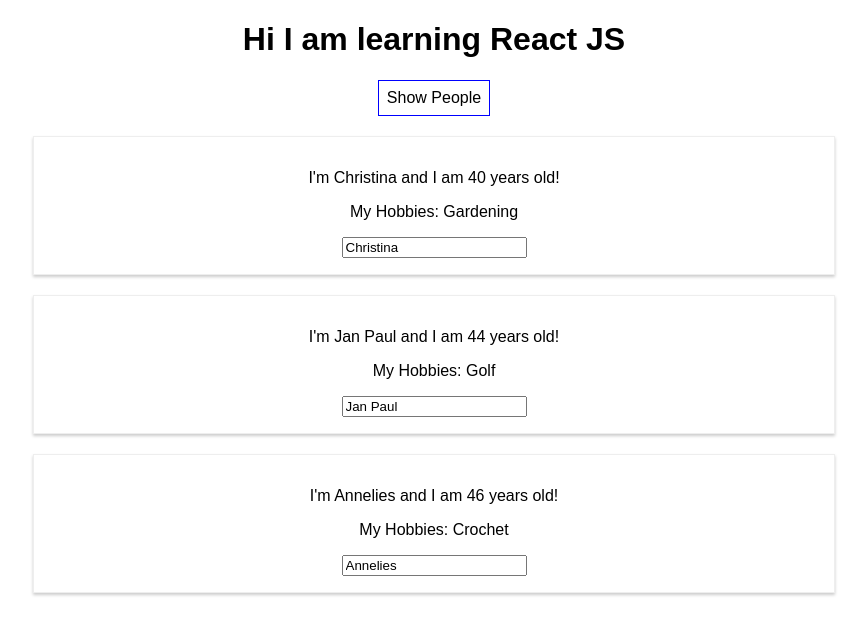
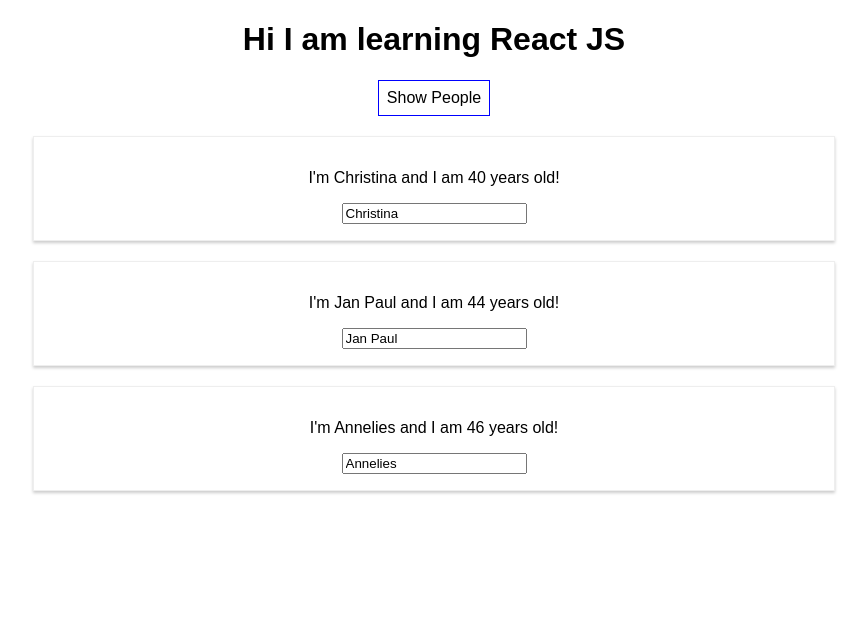
Before and after one commit to nataliegroeneboom/react-complete-guide, a React (Create React App) app: page / in a window 1280 px wide. Both pictures are taken after a click on the button "Show People". Shown: the top 634 px of the page, without its empty margins (206-1073 px from the left). Built offline with nearby package versions, Linux system fonts and the light colour scheme.

Commit message:
changes to Main react file

```diff
--- a/src/App.js
+++ b/src/App.js
@@ -12,14 +12,10 @@
   showPeople: false
 };
 
-switchNameHandler = (newName) => {
- this.setState({
-    persons:[
-      {name: newName, age: 40},
-      {name: 'Jan Paul', age: 44},
-     {name: 'Annelies', age: 46}
-    ]
-  });
+deletePersonHandler = (personIndex) => {
+const people = [...this.state.persons];
+people.splice(personIndex, 1);
+this.setState({persons: people})
 }
 
 nameChangedHandler = (event) => {
@@ -44,6 +40,20 @@
     padding: '8px',
     cursor: 'pointer'
   }
+
+  let people = null;
+  if(this.state.showPeople){
+    people = (
+      <div >
+        {this.state.persons.map((person, index) => {
+          return <Person
+                  click={()=>this.deletePersonHandler(index)}
+                  name={person.name}
+                  age={person.age}/>
+        })}
+     </div>
+    );
+  }
   return (
     <div className="App">
       <h1>Hi I am learning React JS</h1>
@@ -52,25 +62,7 @@
       onClick={this.togglePersonHandler}
       >Show People
       </button>
-      { this.state.showPeople ?
-          <div >
-              <Person
-                  name={this.state.persons[0].name}
-                  age={this.state.persons[0].age}>My Hobbies: Gardening
-              </Person>
-              <Person
-                  name={this.state.persons[1].name}
-                  age={this.state.persons[1].age}
-                  click={this.switchNameHandler.bind(this, 'Teenie!')}
-                  changed={this.nameChangedHandler}>My Hobbies: Golf
-              </Person>
-              <Person
-                  name={this.state.persons[2].name}
-                  age={this.state.persons[2].age}>My Hobbies: Crochet
-              </Person>
-          </div>: null
-      }
-
+      {people}
     </div>
   );
 }
```
